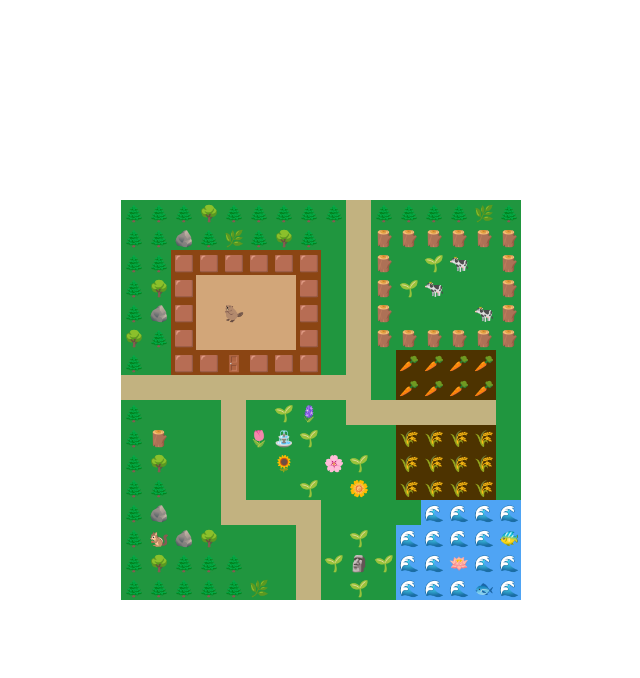
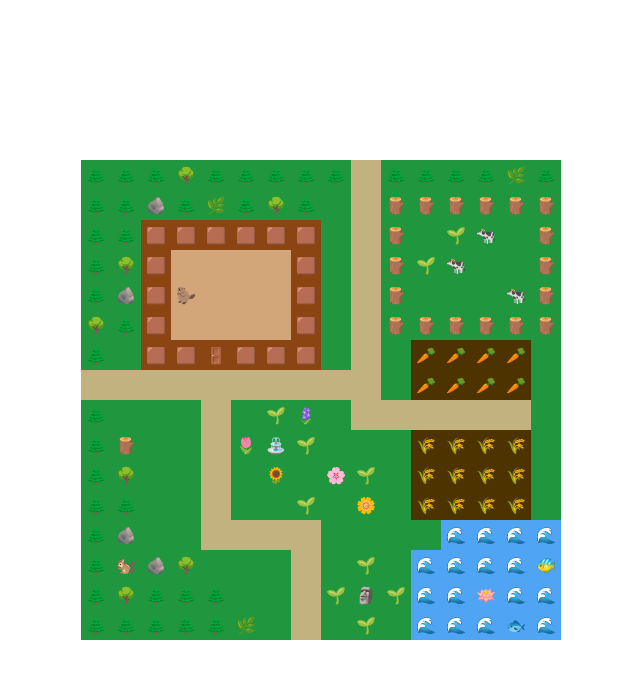
Before and after one commit to ksaldana1/beaver-react, a React (Vite) app: page / in a window 1280 px wide. Shown: the top 678 px of the page, without its empty margins (319-959 px from the left). Built offline with nearby package versions, Linux system fonts and the light colour scheme.

Commit message:
Add ts-pattern, useReducer

```diff
--- a/package.json
+++ b/package.json
@@ -10,8 +10,10 @@
     "preview": "vite preview"
   },
   "dependencies": {
+    "immer": "^10.1.1",
     "react": "^18.3.1",
-    "react-dom": "^18.3.1"
+    "react-dom": "^18.3.1",
+    "ts-pattern": "^5.2.0"
   },
   "devDependencies": {
     "@types/react": "^18.3.3",
--- a/src/App.tsx
+++ b/src/App.tsx
@@ -1,16 +1,90 @@
-import { useState } from "react";
+import { produce } from "immer";
+import { Reducer, useEffect, useReducer } from "react";
+import { match } from "ts-pattern";
 import "./App.css";
 import { Grid } from "./components/Grid";
-import { DEFAULT_GRID, Player } from "./logic/game";
+import { DEFAULT_GRID } from "./logic/game";
+
+export type AppState = {
+  player: {
+    position: {
+      x: number;
+      y: number;
+    };
+  };
+};
+
+const DIRECTION = {
+  UP: "UP",
+  DOWN: "DOWN",
+  LEFT: "LEFT",
+  RIGHT: "RIGHT",
+} as const;
+
+type AppEvents = {
+  type: "USER_MOVE";
+  payload: { direction: (typeof DIRECTION)[keyof typeof DIRECTION] };
+};
+
+const reducer: Reducer<AppState, AppEvents> = (state, action) => {
+  if (action.type === "USER_MOVE") {
+    const { direction } = action.payload;
+    if (direction === DIRECTION.LEFT) {
+      return produce(state, (draftState) => {
+        draftState.player.position.x = draftState.player.position.x - 1;
+      });
+    }
+
+    if (direction === DIRECTION.RIGHT) {
+      return produce(state, (draftState) => {
+        draftState.player.position.x = draftState.player.position.x + 1;
+      });
+    }
+
+    if (direction === DIRECTION.UP) {
+      return produce(state, (draftState) => {
+        draftState.player.position.y = draftState.player.position.y - 1;
+      });
+    }
+
+    if (direction === DIRECTION.DOWN) {
+      return produce(state, (draftState) => {
+        draftState.player.position.y = draftState.player.position.y + 1;
+      });
+    }
+  }
+
+  return state;
+};
 
 function App() {
-  const [player, setPlayer] = useState<Player>({ x: 4, y: 4 });
+  const [state, dispatch] = useReducer(reducer, {
+    player: { position: { x: 3, y: 4 } },
+  });
+
   // a bunch of state
+  useEffect(() => {
+    const listener = document.addEventListener("keydown", (event) => {
+      const key = event.key;
+      const direction = match(key)
+        .with("ArrowLeft", () => DIRECTION.LEFT)
+        .with("ArrowRight", () => DIRECTION.RIGHT)
+        .with("ArrowUp", () => DIRECTION.UP)
+        .with("ArrowDown", () => DIRECTION.DOWN)
+        .otherwise(() => null);
+
+      if (direction) {
+        dispatch({ type: "USER_MOVE", payload: { direction } });
+      }
+
+      // todo: return cleanup
+    });
+  }, []);
 
   // setup hotkeys for moving the player
   return (
     <div className="h-full">
-      <Grid player={player} board={DEFAULT_GRID} />
+      <Grid player={state.player} board={DEFAULT_GRID} />
     </div>
   );
 }
--- a/src/components/Grid.tsx
+++ b/src/components/Grid.tsx
@@ -1,12 +1,9 @@
-import {
-  Grid as GridType,
-  Player as PlayerType,
-  Tile as TileType,
-} from "../logic/game";
+import { AppState } from "../App";
+import { Grid as GridType, Tile as TileType } from "../logic/game";
 
 type GridProps = {
   board: GridType;
-  player: PlayerType;
+  player: AppState["player"];
 };
 
 export function Grid({ board, player }: GridProps) {
@@ -22,7 +19,7 @@ export function Grid({ board, player }: GridProps) {
 type RowProps = {
   row: Array<TileType>;
   index: number;
-  player: PlayerType;
+  player: AppState["player"];
 };
 
 function Row({ row, player, index }: RowProps) {
@@ -32,7 +29,9 @@ function Row({ row, player, index }: RowProps) {
         <Tile
           key={tileIndex}
           tile={tile}
-          occupied={player.x === index && player.y === tileIndex}
+          occupied={
+            player.position.x === tileIndex && player.position.y === index
+          }
         />
       ))}
     </div>
@@ -45,7 +44,7 @@ type TileProps = {
   occupied?: boolean;
 };
 
-const TILE_SIZE = 25;
+const TILE_SIZE = 30;
 
 function Tile({ tile, occupied }: TileProps) {
   return (
--- a/src/main.tsx
+++ b/src/main.tsx
@@ -3,8 +3,4 @@ import ReactDOM from "react-dom/client";
 import App from "./App.tsx";
 import "./index.css";
 
-ReactDOM.createRoot(document.getElementById("root")!).render(
-  <React.StrictMode>
-    <App />
-  </React.StrictMode>
-);
+ReactDOM.createRoot(document.getElementById("root")!).render(<App />);
```
Also changed, not shown: 1 other file (tests, documents, lock files or other folders).
